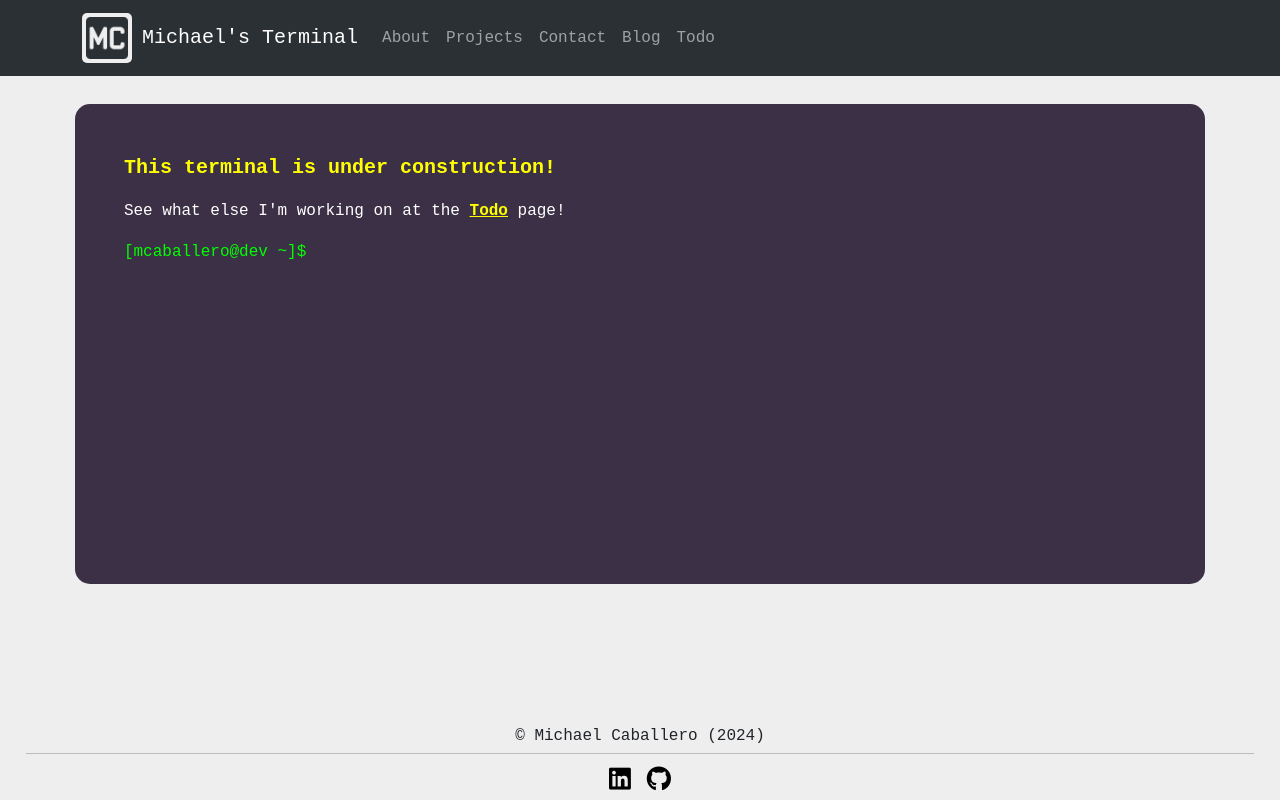
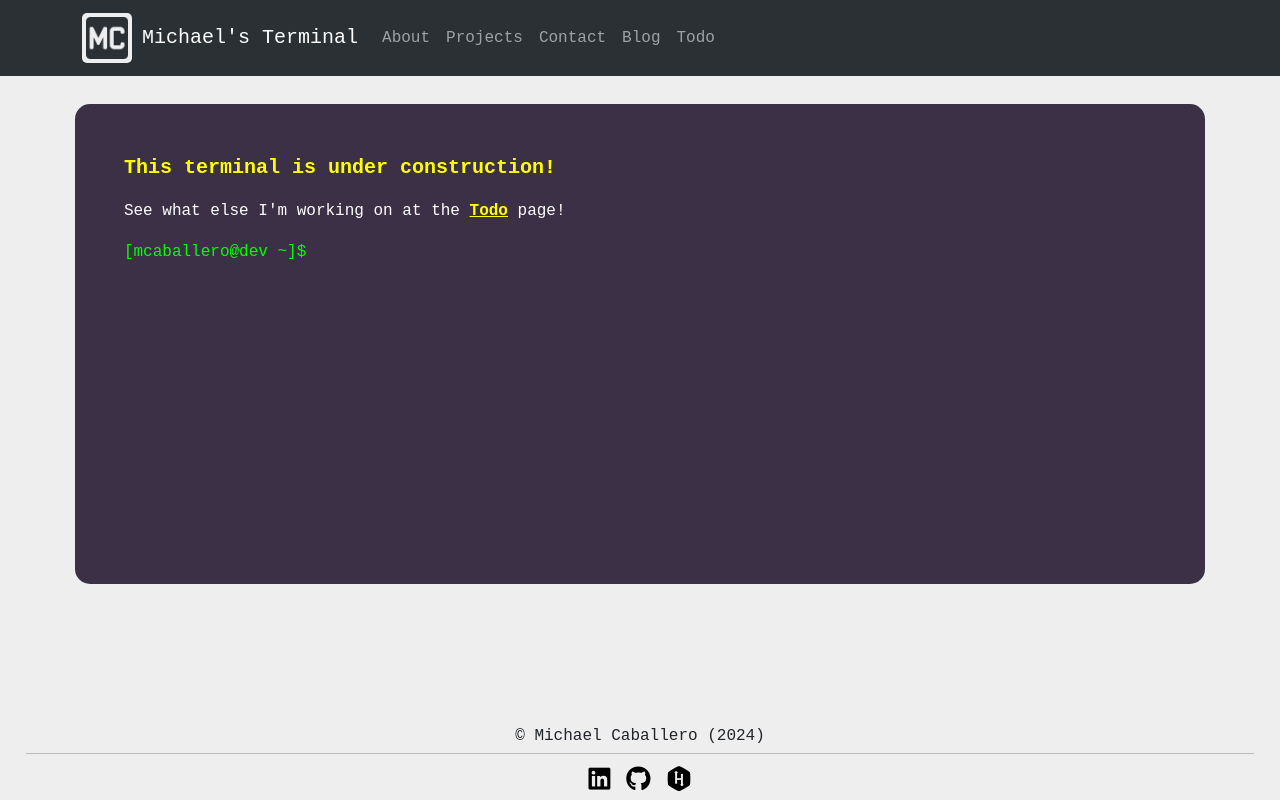
Before and after one commit to mCaballero1224/portfolio-site, a React (Vite) app in the folder frontend/: page / in a window 1280 px wide. Built offline with nearby package versions, Linux system fonts and the light colour scheme.

Commit message:
Add hackerrankd link to footer

```diff
--- a/frontend/src/components/Footer.tsx
+++ b/frontend/src/components/Footer.tsx
@@ -7,6 +7,7 @@ export default function Header() {
           <p>
             <a target="_" href="https://www.linkedin.com/in/mcaballero-dev/"><i className="fab fa-linkedin"></i></a>
             <a target="_" href="https://github.com/mCaballero1224/"><i className="fab fa-github"></i></a>
+            <a target="_" href="https://www.hackerrank.com/profile/mcaballero_dev/"><i className="fab fa-hackerrank"></i></a>
           </p>
       </span>
     </footer>
```
